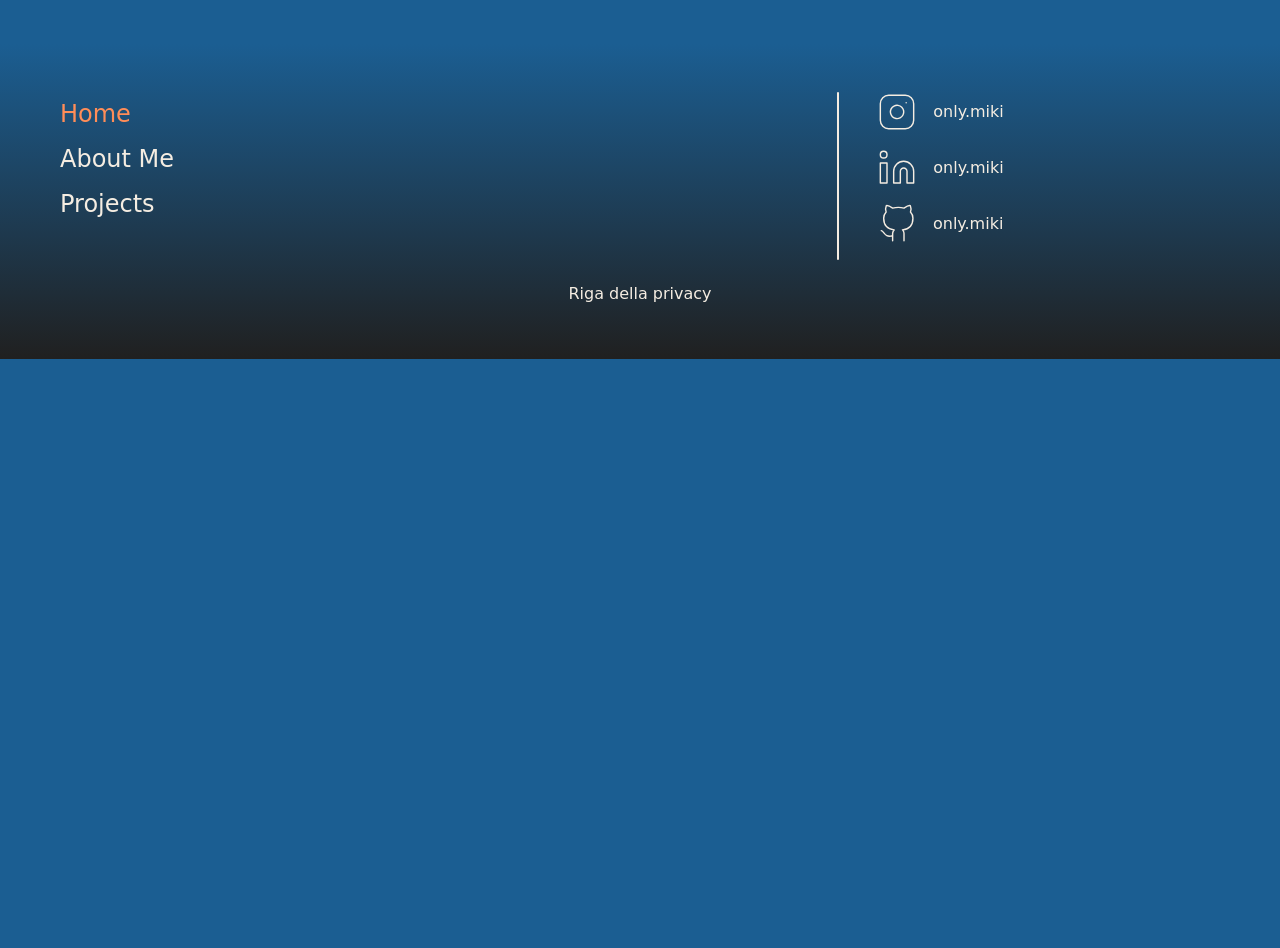
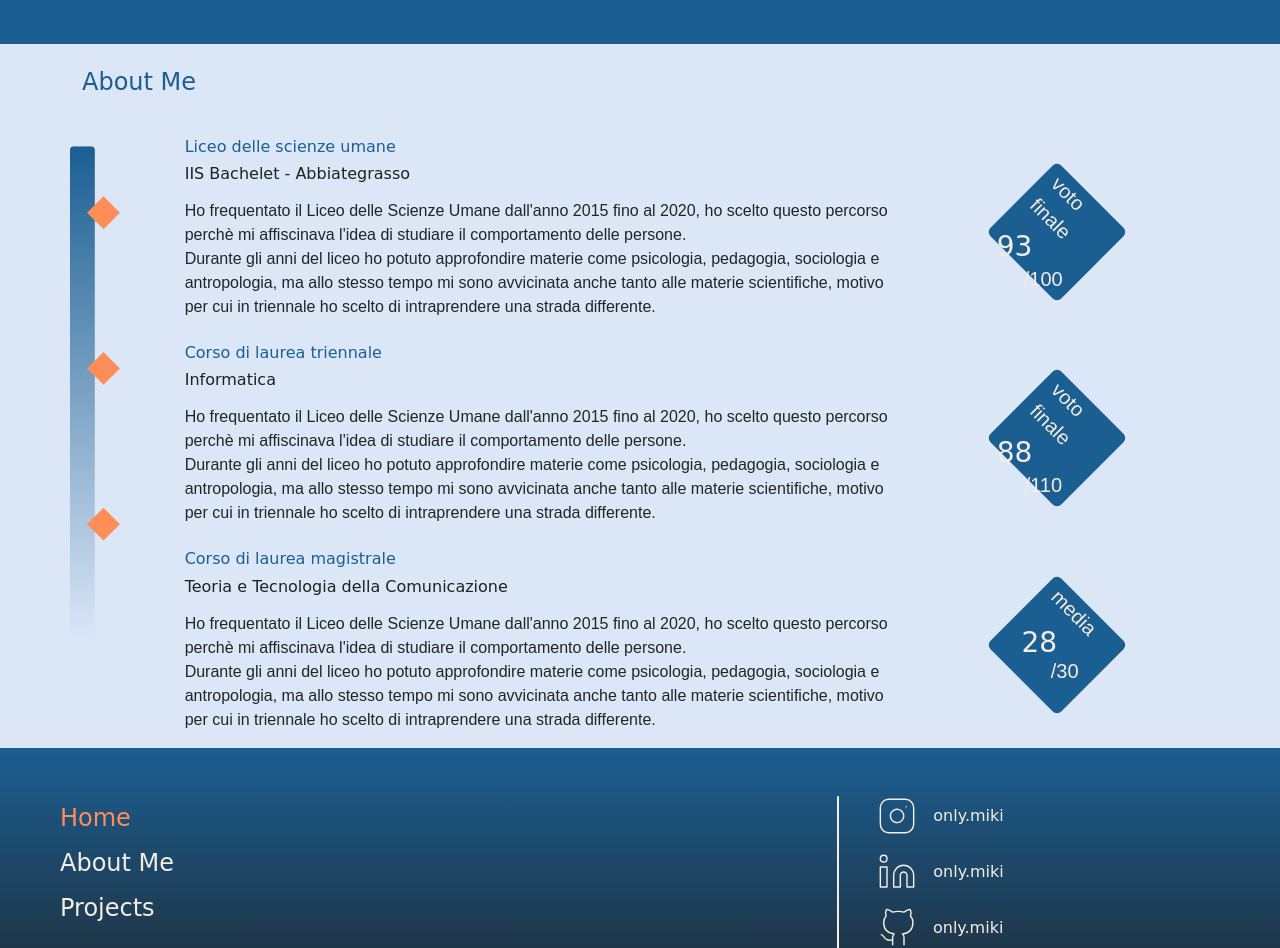
Before and after one commit to onlymiki/onlymiki.github.io, a plain HTML site: page index.html in a window 1280 px wide. Shown: the part 520-1468 px from the top of the page. Before the commit the page ends 879 px from the top, so only its background shows below. Drawn offline with nearby package versions, Linux system fonts and the light colour scheme; a web font is replaced by a local one.

Commit message:
Added section education

```diff
--- a/index.html
+++ b/index.html
@@ -5,15 +5,9 @@
     <meta charset="UTF-8" />
     <meta name="viewport" content="width=device-width, initial-scale=1.0" />
     <title>Portfolio</title>
-
-    <!-- Google Fonts -->
     <link href="https://fonts.googleapis.com/css2?family=Hachi+Maru+Pop&family=Zain:wght@300;400;700&display=swap"
         rel="stylesheet">
-
-    <!-- Bootstrap (solo per layout e navbar) -->
     <link href="https://cdn.jsdelivr.net/npm/bootstrap@5.3.3/dist/css/bootstrap.min.css" rel="stylesheet">
-
-    <!-- Il tuo CSS -->
     <link rel="stylesheet" href="style.css">
 </head>
 
@@ -76,6 +70,81 @@
 
 
     <!-- About -->
+    <div class="light-blue-background position-relative">
+        <div class="container mt-5 text-center text-sm-start position-relative">
+            <h4 class="blue-text-title py-4">About Me</h4>
+
+            <!-- immagine decorativa assoluta -->
+            <img src="/img/prova.svg" alt="decorazione" class="decoration position-absolute start-0 translate-middle-y"
+                style="width:50px; z-index:10;">
+
+            <div class="row align-items-center justify-content-evenly m-0">
+                <div class="col-sm-8 col-12">
+                    <h6 class="blue-text-title pt-2">Liceo delle scienze umane</h6>
+                    <h6 class="black-text-title pb-2">IIS Bachelet - Abbiategrasso</h6>
+                    <p>
+                        Ho frequentato il Liceo delle Scienze Umane dall'anno 2015 fino al 2020, ho scelto questo
+                        percorso perchè mi affiscinava l'idea di studiare il comportamento delle
+                        persone. <br>
+                        Durante gli anni del liceo ho potuto approfondire materie come psicologia, pedagogia, sociologia
+                        e antropologia, ma allo stesso tempo mi sono avvicinata anche tanto alle materie scientifiche,
+                        motivo per cui in triennale ho scelto di intraprendere una strada differente.
+                    </p>
+                </div>
+                <div class="col-sm-3 col-12 diamond rounded-2 my-4 my-sm-0">
+                    <p class="m-0 pb-1 white-text">voto finale</p>
+                    <div class="d-flex align-items-center justify-content-center">
+                        <h3 class="no-rotate white-text-title text-center">93</h3>
+                        <p class="no-rotate pt-3 white-text text-center">/100</p>
+                    </div>
+                </div>
+            </div>
+
+            <div class="row align-items-center justify-content-evenly m-0">
+                <div class="col-sm-8 col-12">
+                    <h6 class="blue-text-title pt-2">Corso di laurea triennale</h6>
+                    <h6 class="black-text-title pb-2">Informatica</h6>
+                    <p>
+                        Ho frequentato il Liceo delle Scienze Umane dall'anno 2015 fino al 2020, ho scelto questo
+                        percorso perchè mi affiscinava l'idea di studiare il comportamento delle
+                        persone. <br>
+                        Durante gli anni del liceo ho potuto approfondire materie come psicologia, pedagogia, sociologia
+                        e antropologia, ma allo stesso tempo mi sono avvicinata anche tanto alle materie scientifiche,
+                        motivo per cui in triennale ho scelto di intraprendere una strada differente.
+                    </p>
+                </div>
+                <div class="col-sm-3 col-12 diamond rounded-2 my-4 my-sm-0">
+                    <p class="m-0 pb-1 white-text">voto finale</p>
+                    <div class="d-flex align-items-center justify-content-center">
+                        <h3 class="no-rotate white-text-title text-center">88</h3>
+                        <p class="no-rotate pt-3 white-text text-center">/110</p>
+                    </div>
+                </div>
+            </div>
+
+            <div class="row align-items-center justify-content-evenly m-0">
+                <div class="col-sm-8 col-12">
+                    <h6 class="blue-text-title pt-2">Corso di laurea magistrale</h6>
+                    <h6 class="black-text-title pb-2">Teoria e Tecnologia della Comunicazione</h6>
+                    <p>
+                        Ho frequentato il Liceo delle Scienze Umane dall'anno 2015 fino al 2020, ho scelto questo
+                        percorso perchè mi affiscinava l'idea di studiare il comportamento delle
+                        persone. <br>
+                        Durante gli anni del liceo ho potuto approfondire materie come psicologia, pedagogia, sociologia
+                        e antropologia, ma allo stesso tempo mi sono avvicinata anche tanto alle materie scientifiche,
+                        motivo per cui in triennale ho scelto di intraprendere una strada differente.
+                    </p>
+                </div>
+                <div class="col-sm-3 col-12 diamond rounded-2 my-4 my-sm-0">
+                    <p class="m-0 pb-1 white-text">media</p>
+                    <div class="d-flex align-items-center justify-content-center">
+                        <h3 class="no-rotate white-text-title text-center">28</h3>
+                        <p class="no-rotate pt-3 white-text text-center">/30</p>
+                    </div>
+                </div>
+            </div>
+        </div>
+    </div>
 
 
     <!-- Projects-->
--- a/style.css
+++ b/style.css
@@ -16,7 +16,7 @@ body {
 }
 
 /* ----- Text and title ------ */
-.orange-text-title{
+.orange-text-title {
     color: var(--color-orange);
     font-family: "Hachi Maru Pop", cursive;
 }
@@ -26,9 +26,38 @@ body {
     font-family: "Hachi Maru Pop", cursive;
 }
 
+.blue-text-title {
+    color: var(--color-blue);
+    font-family: "Hachi Maru Pop", cursive;
+}
+
+.black-text-title {
+    color: var(--color-black);
+    font-family: "Hachi Maru Pop", cursive;
+}
+
+.black-text {
+    color: var(--color-black);
+    font-size: 20px;
+}
+
+.blue-text {
+    color: var(--color-blue);
+    font-size: 20px;
+}
+
 .white-text {
     color: var(--color-white);
     font-size: 20px;
+}
+
+/* ----- Background ----- */
+.light-blue-background {
+    background-color: var(--color-light-blue);
+}
+
+.white-background {
+    background-color: var(--color-white);
 }
 
 /* ----- Link ----- */
@@ -41,7 +70,7 @@ a:hover {
 }
 
 /* ----- Button ----- */
-.light-blue-btn{
+.light-blue-btn {
     background-color: var(--color-light-blue);
     color: var(--color-blue);
     font-family: "Hachi Maru Pop", cursive;
@@ -49,15 +78,34 @@ a:hover {
     height: 50px;
 }
 
-.light-blue-btn:hover{
+.light-blue-btn:hover {
     background-color: var(--color-orange);
     color: var(--color-white);
     font-family: "Hachi Maru Pop", cursive;
 }
 
 /* ----- Img ----- */
-.img-portrait{
+.img-portrait {
     max-height: 300px;
+}
+
+.decoration{
+    top:350px;
+}
+
+.diamond {
+    background-color: var(--color-blue);
+    width: 100px;
+    height: 100px;
+    transform: rotate(45deg);
+}
+
+.no-rotate {
+    transform: rotate(-45deg);
+}
+
+.rotate-45 {
+    transform: rotate(45deg);
 }
 
 /* ----- Header ------ */
```
Also changed, not shown: img/prova.svg (added).
